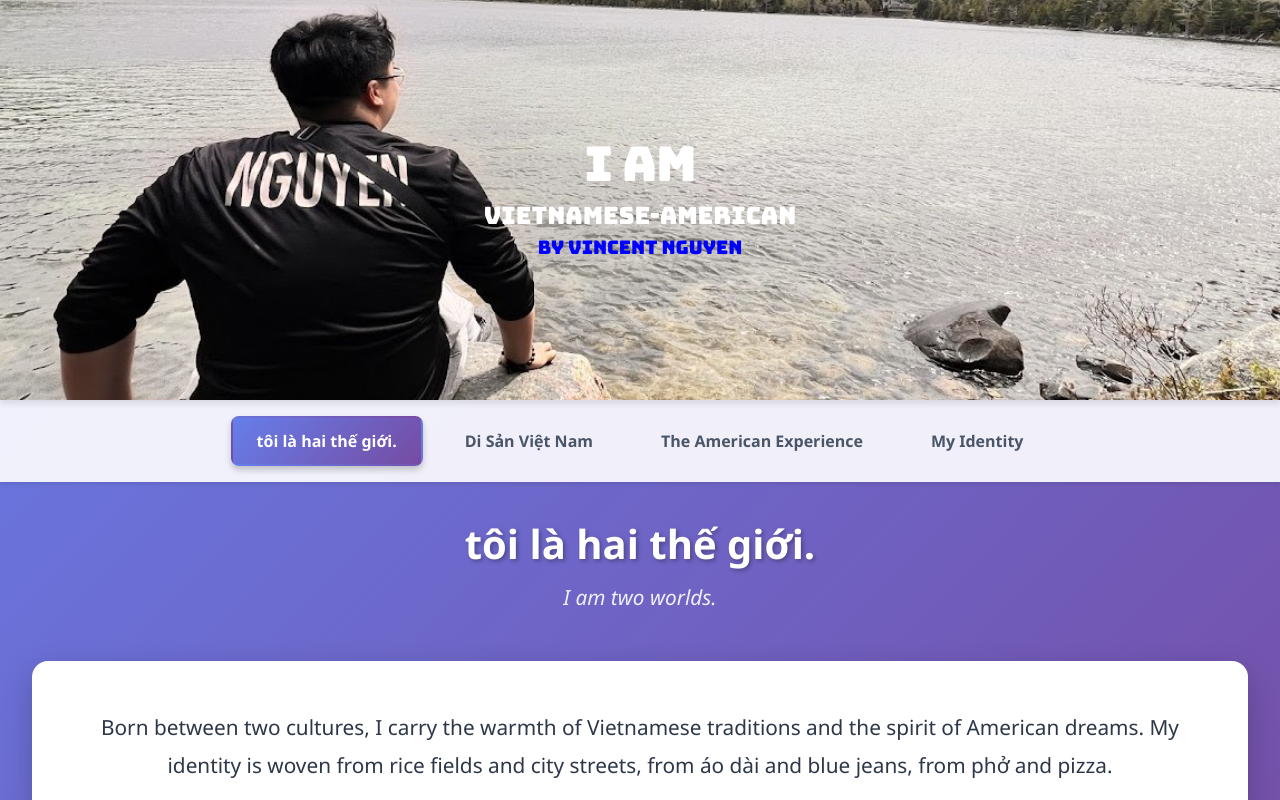
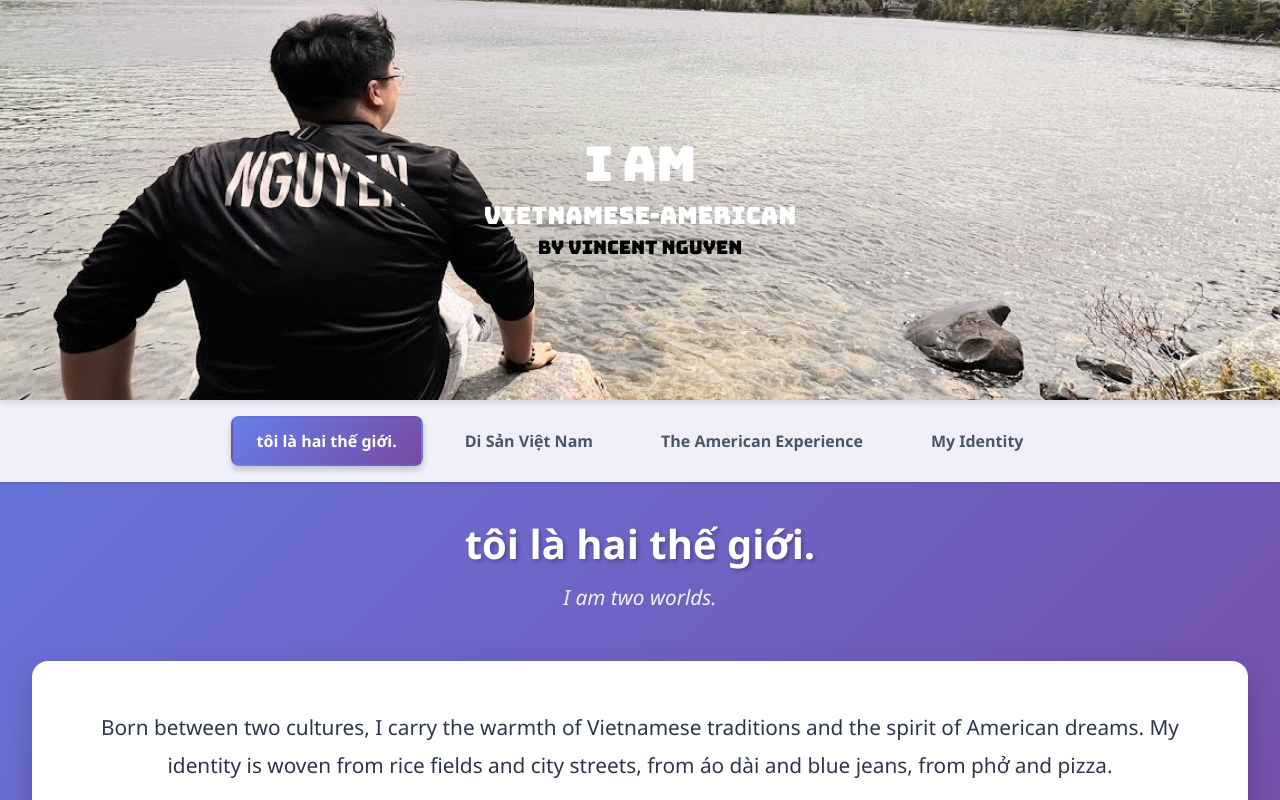
Before and after one commit to kayzute/cultural-project, a React (Vite) app in the folder cultural-project/: page / in a window 1280 px wide. Shown: the top 800 px of the page. Built offline with nearby package versions, Linux system fonts and the light colour scheme.

Commit message:
color change!

```diff
--- a/cultural-project/src/App.jsx
+++ b/cultural-project/src/App.jsx
@@ -124,7 +124,7 @@ function App() {
         <div className="header-overlay">
           <h1 className="main-title" style={{color: 'white', fontFamily: "'Bungee', sans-serif"}}>I AM</h1>
           <h2 style={{color: 'white', fontFamily: "'Bungee', sans-serif"}}>VIETNAMESE-AMERICAN</h2>
-            <h3 style={{color: 'blue', fontFamily: "'Bungee', sans-serif"}}>by Vincent Nguyen</h3>
+            <h3 style={{color: 'black', fontFamily: "'Bungee', sans-serif"}}>by Vincent Nguyen</h3>
         </div>
       </header>
 
```
